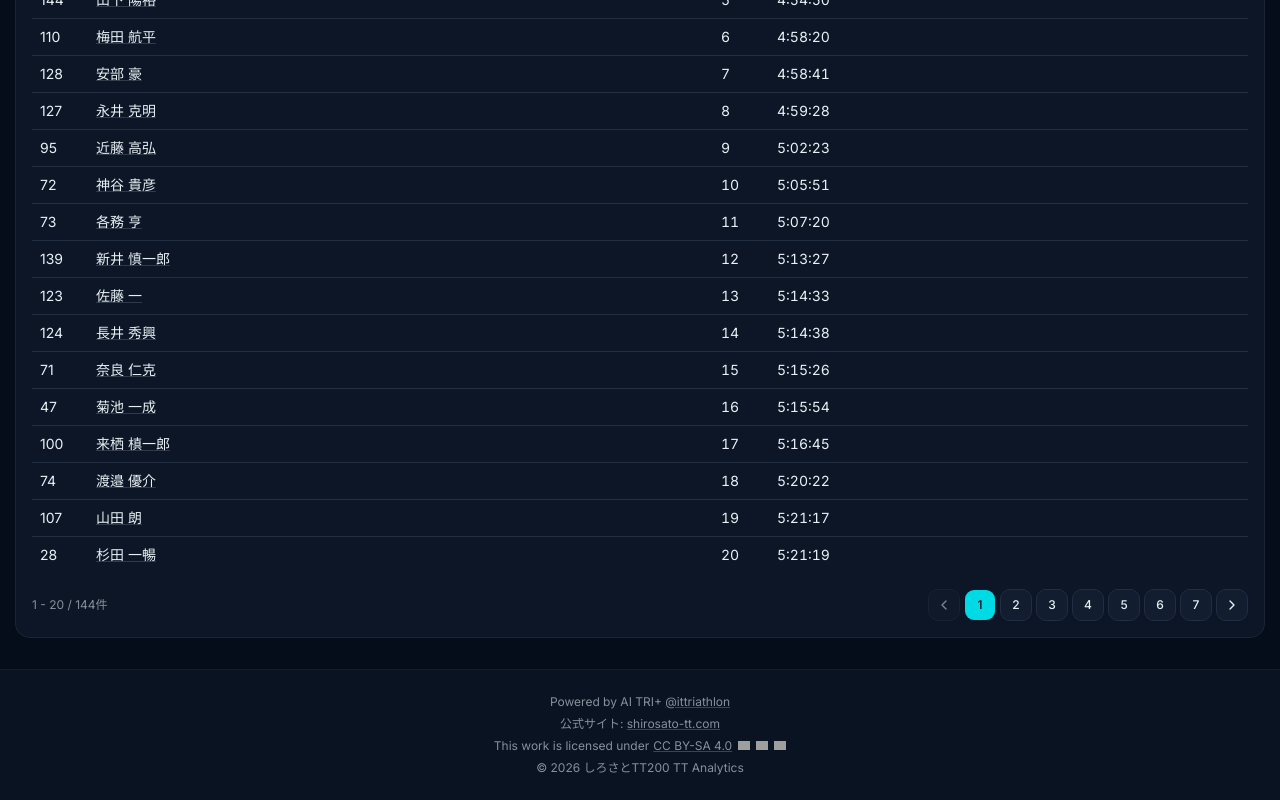
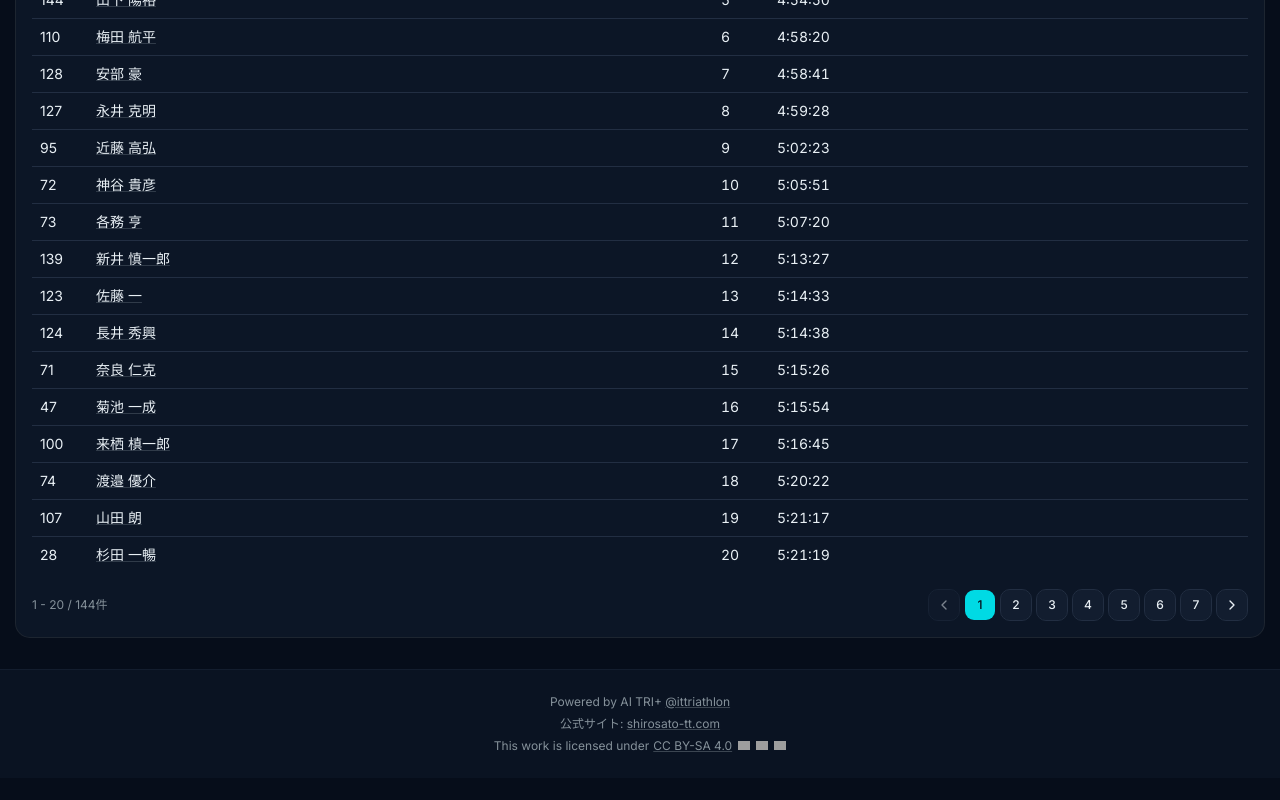
Before and after one commit to matsubo/shirosato-tt, a Next.js app: page / in a window 1280 px wide. Shown: the part 4858-5658 px from the top of the page. After the commit the page ends 5636 px from the top, so only its background shows below. Built offline with nearby package versions, Linux system fonts and the light colour scheme; no server answers; grey boxes are pictures that could not be loaded.

Commit message:
fix: remove conflicting copyright notice (CC BY-SA 4.0 is sufficient)

```diff
--- a/src/components/footer.tsx
+++ b/src/components/footer.tsx
@@ -41,7 +41,6 @@ export function Footer() {
           {/* eslint-disable-next-line @next/next/no-img-element */}
           <img src="https://mirrors.creativecommons.org/presskit/icons/sa.svg" alt="" className="inline-block ml-0.5" style={{ maxWidth: "1em", maxHeight: "1em" }} />
         </p>
-        <p>&copy; 2026 しろさとTT200 TT Analytics</p>
       </div>
     </footer>
   );
```
